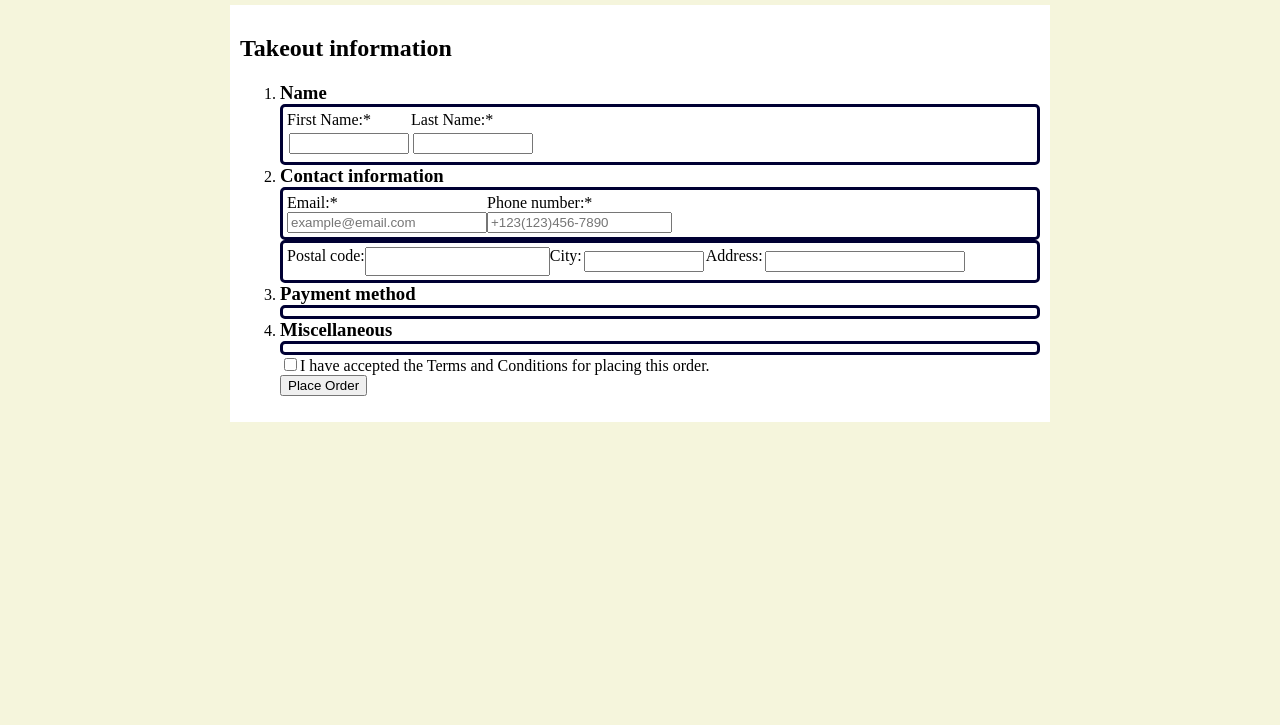
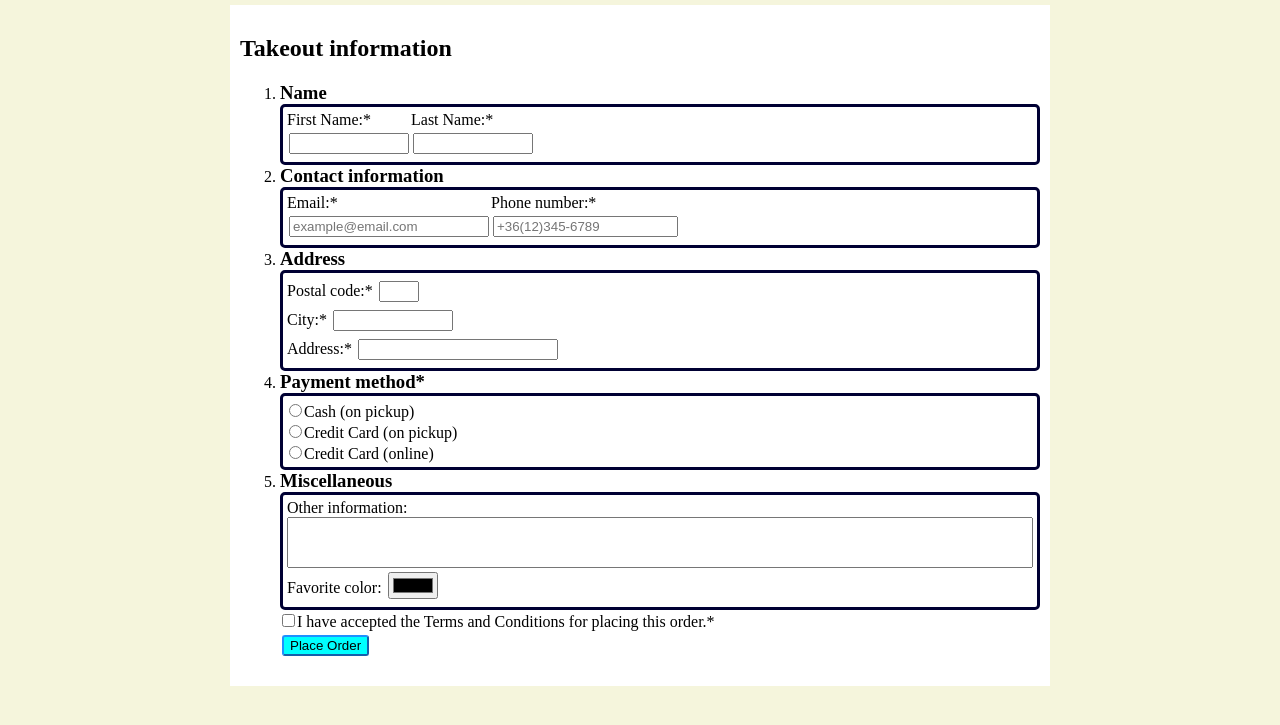
Before and after one commit to MAkos42/Web_BFNA2X, a plain HTML site: page takeout.html in a window 1280 px wide. Shown: the part 43-768 px from the top of the page. Drawn offline with Linux system fonts and the light colour scheme.

Commit message:
finished

```diff
--- a/css/design.css
+++ b/css/design.css
@@ -16,13 +16,28 @@ h3 {
 p {
     text-align: justify;
 }
-input[type="text"] {
+
+input {
     margin: 4px 2px;
+}
+
+input[type="text"],
+input[type="number"] {
     width: 120px;
+}
+
+input.short {
+    width: 40px;
 }
 
 input.long {
     width: 200px;
+}
+
+input[type="submit"] {
+    background-color: aqua;
+    border-radius: 3px;
+    border-color: dodgerblue;
 }
 
 .navbar {
@@ -36,7 +51,7 @@ input.long {
 }
 
 .logo {
-    padding: 5px 10px;
+    margin: 10px;
     font-weight: bold;
 }
 
@@ -81,6 +96,16 @@ a {
     height: 400px;
 }
 
+.moving-pizza {
+    width: 400px;
+    height: 200px;
+    vertical-align: middle;
+}
+
+.pizza {
+    margin-top: 60px;
+}
+
 .order-listing {
     width: 600px;
     min-width: 600px;
@@ -94,12 +119,14 @@ a {
     text-align: center;
 }
 
+textarea {
+    resize: none;
+    width: 100%;
+    height: auto;
+}
+
 #current-order {
-    resize: none;
-    height: auto;
-    width: 100%;
     border: none;
-    box-sizing: content-box;
 }
 
 #order {
@@ -119,6 +146,9 @@ td {
     border-radius: 5px;
     padding: 4px;
 }
+.noflex {
+    display: block;
+}
 
 .warning {
     background-color: #aa111133;
@@ -126,3 +156,8 @@ td {
     padding: 10px;
     border-radius: 2;
 }
+
+input::-webkit-outer-spin-button,
+input::-webkit-inner-spin-button {
+    display: none;
+}
--- a/takeout.html
+++ b/takeout.html
@@ -17,7 +17,7 @@
         <div class="content">
             <h2>Takeout information</h2>
             <ol>
-                <form name="address-form">
+                <form name="address-form" action="index.html" method="post">
                     <li>
                         <h3>Name</h3>
                     </li>
@@ -41,34 +41,62 @@
                         </div>
                         <div>
                             <label for="phone">Phone number:*</label><br>
-                            <input name="phone" class="phone" type="tel" placeholder="+123(123)456-7890"
-                                pattern="^\+\d{2,3}[( ]?\d{2,3}[) ]?\d{3}[- ]?\d{4}$" required />
+                            <input name="phone" class="phone" type="tel" placeholder="+36(12)345-6789"
+                                pattern="^\+36[( ]?\d{2}[) ]?\d{3}[- ]?\d{4}$" required
+                                oninvalid="this.setCustomValidity('Phone number is invalid!\nAccepted formats:\n+36(12)345-6789\n+36123456789\n+36 12 345 6789')"
+                                oninput="this.setCustomValidity('')" />
                         </div>
                     </div>
-                    <div id="address" class="formgroup">
-                        <label for="postalcode">Postal code:</label>
-                        <input name="postalcode" type="number" required />
-                        <label for="city">City:</label>
-                        <input name="city" type="text" required />
-                        <br />
-                        <label for="address">Address:</label>
-                        <input name="address" class="long" type="text" required />
+                    <li>
+                        <h3>Address</h3>
+                    </li>
+                    <div id="address" class="formgroup noflex">
+                        <div>
+                            <label for="postalcode">Postal code:*</label>
+                            <input name="postalcode" class="short" type="number" minlength="4" maxlength="4" required
+                                oninvalid="this.setCustomValidity('Postal Code must be 4 digits long!')"
+                                oninput="this.setCustomValidity('')" />
+                        </div>
+                        <div>
+                            <label for="city">City:*</label>
+                            <input name="city" type="text" required />
+                        </div>
+                        <div>
+                            <label for="address">Address:*</label>
+                            <input name="address" class="long" type="text" required />
+                        </div>
                     </div>
                     <li>
-                        <h3>Payment method</h3>
+                        <h3>Payment method*</h3>
                     </li>
-                    <div id="payment" class="formgroup">
-
+                    <div id="payment-type" class="formgroup noflex">
+                        <div>
+                            <input name="payment-type" type="radio" id="cash" required><label for="cash">Cash (on
+                                pickup)</label>
+                        </div>
+                        <div>
+                            <input name="payment-type" type="radio" id="card"><label for="card">Credit Card (on
+                                pickup)<br></label>
+                        </div>
+                        <div>
+                            <input name="payment-type" type="radio" id="online"><label for="online">Credit Card
+                                (online)<br></label>
+                        </div>
                     </div>
                     <li>
                         <h3>Miscellaneous</h3>
                     </li>
-                    <div id="misc" class="formgroup">
-
+                    <div id="misc" class="formgroup noflex">
+                        Other information:
+                        <div>
+                            <textarea name="misc" rows="3"></textarea>
+                        </div>
+                        <label for="color">Favorite color:</label>
+                        <input name="color" type="color">
                     </div>
                     <div>
                         <input name="ToC" type="checkbox" required>I have accepted the Terms and Conditions for placing
-                        this order.<br>
+                        this order.*<br>
                         <input type="submit" value="Place Order">
                     </div>
                 </form>
```
Also changed, not shown: js/pizzaAnimation.js (added, +16 -0 lines), success.html (added, +40 -0 lines), data/house.png (added), data/pizza-box.png (added), data/pizzeria.jpg (added).
